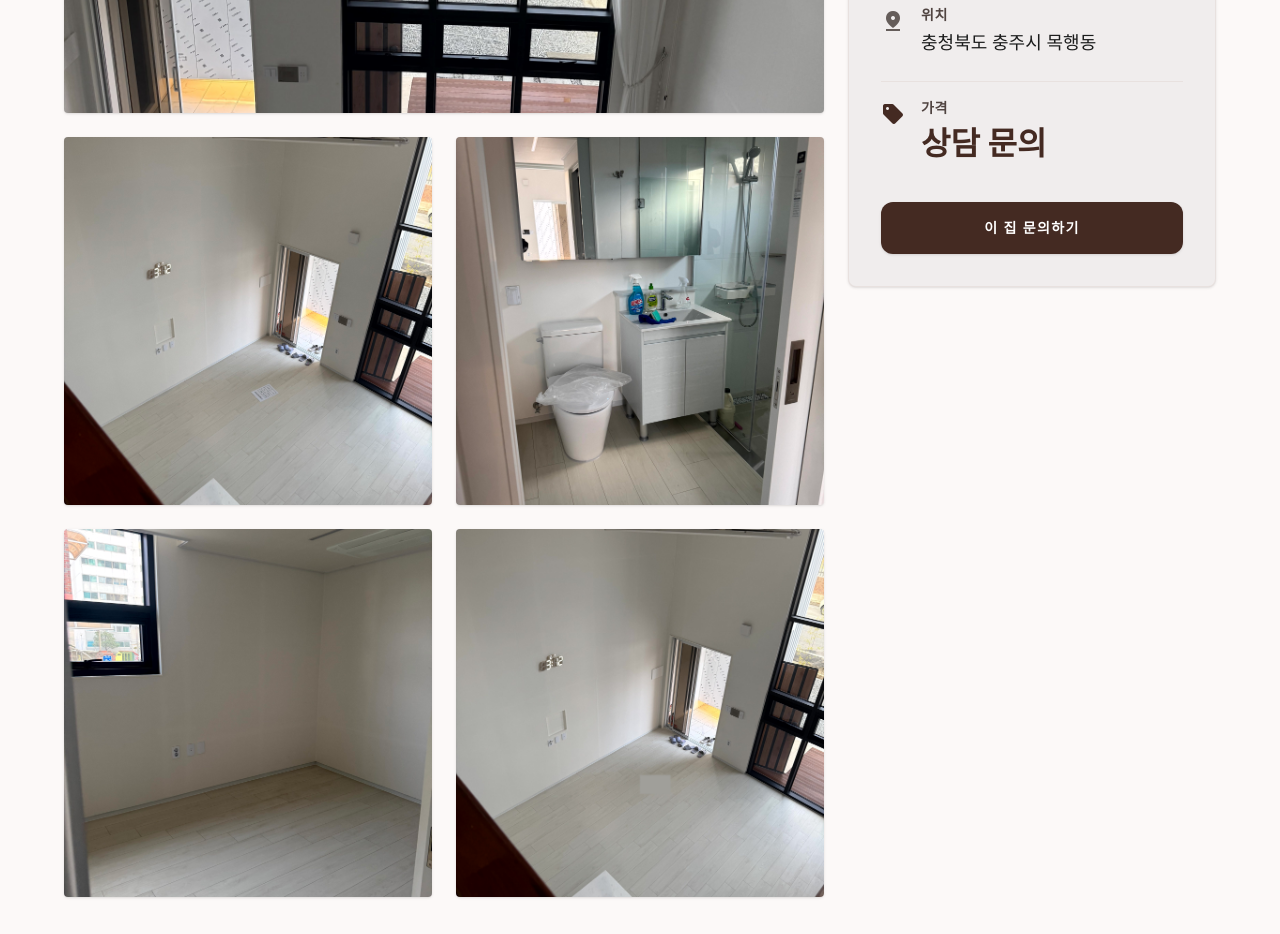
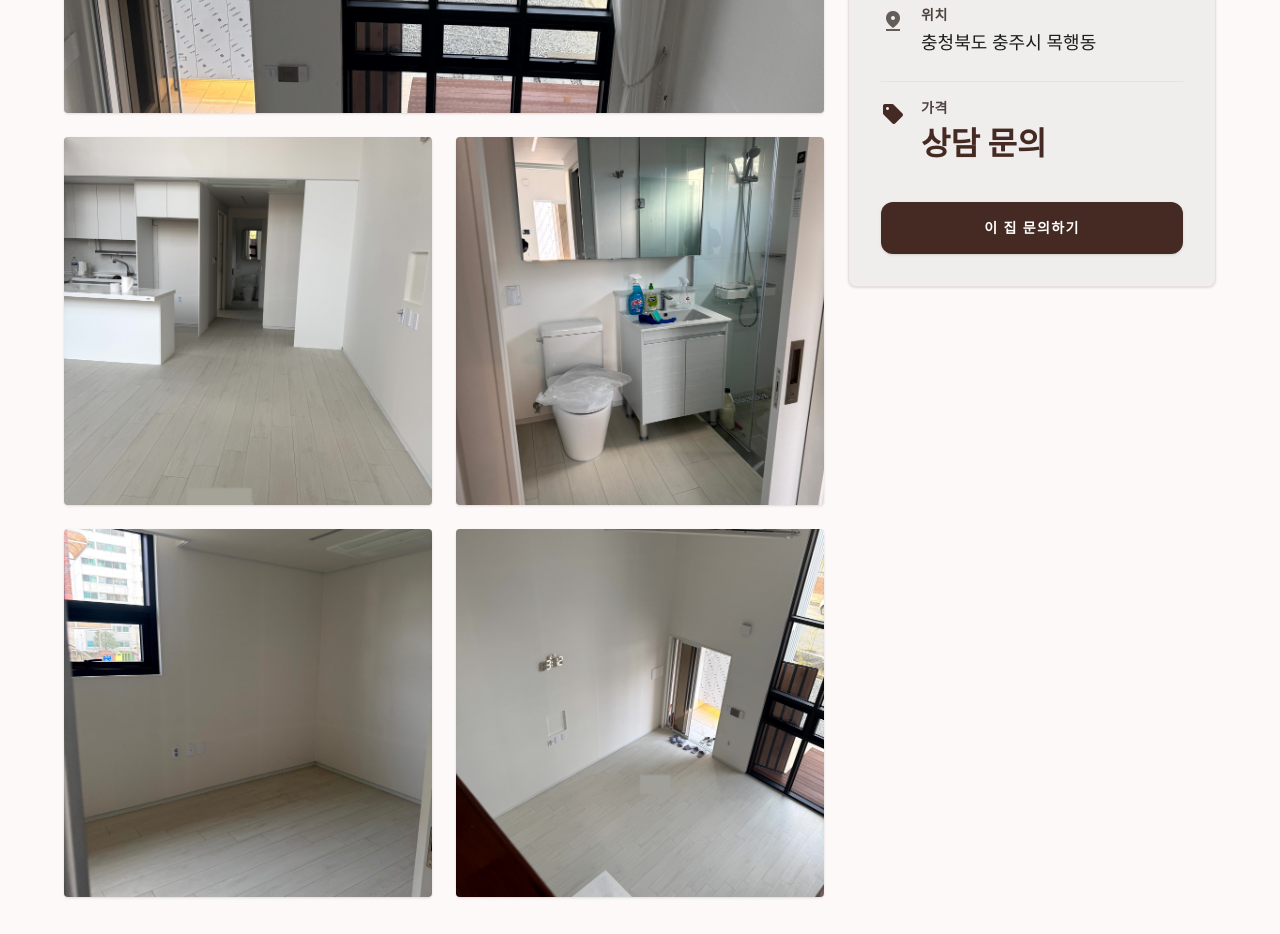
Before and after one commit to wklover777-ui/house-blog, a Next.js app: page /house in a window 1280 px wide. Shown: the part 1360-2294 px from the top of the page. Built offline with nearby package versions, Linux system fonts and the light colour scheme; a web font is replaced by a local one.

Commit message:
fix: bypass cache for updated house-interior-04 image

```diff
--- a/src/app/house/page.tsx
+++ b/src/app/house/page.tsx
@@ -52,12 +52,12 @@ export default function House() {
               </div>
               <div
                 className="group overflow-hidden rounded-lg bg-surface-container aspect-square cursor-pointer shadow-sm hover:shadow-md transition-shadow"
-                onClick={() => setSelectedImage('/house-interior-04.jpg')}
+                onClick={() => setSelectedImage('/house-interior-04.jpg?v=2')}
               >
                 <img
                   alt="주방, 거실, 복층 전체"
                   className="w-full h-full object-cover transition-transform duration-700 group-hover:scale-105"
-                  src="/house-interior-04.jpg"
+                  src="/house-interior-04.jpg?v=2"
                 />
               </div>
               <div
```
Also changed, not shown: public/house-interior-04.jpg.
